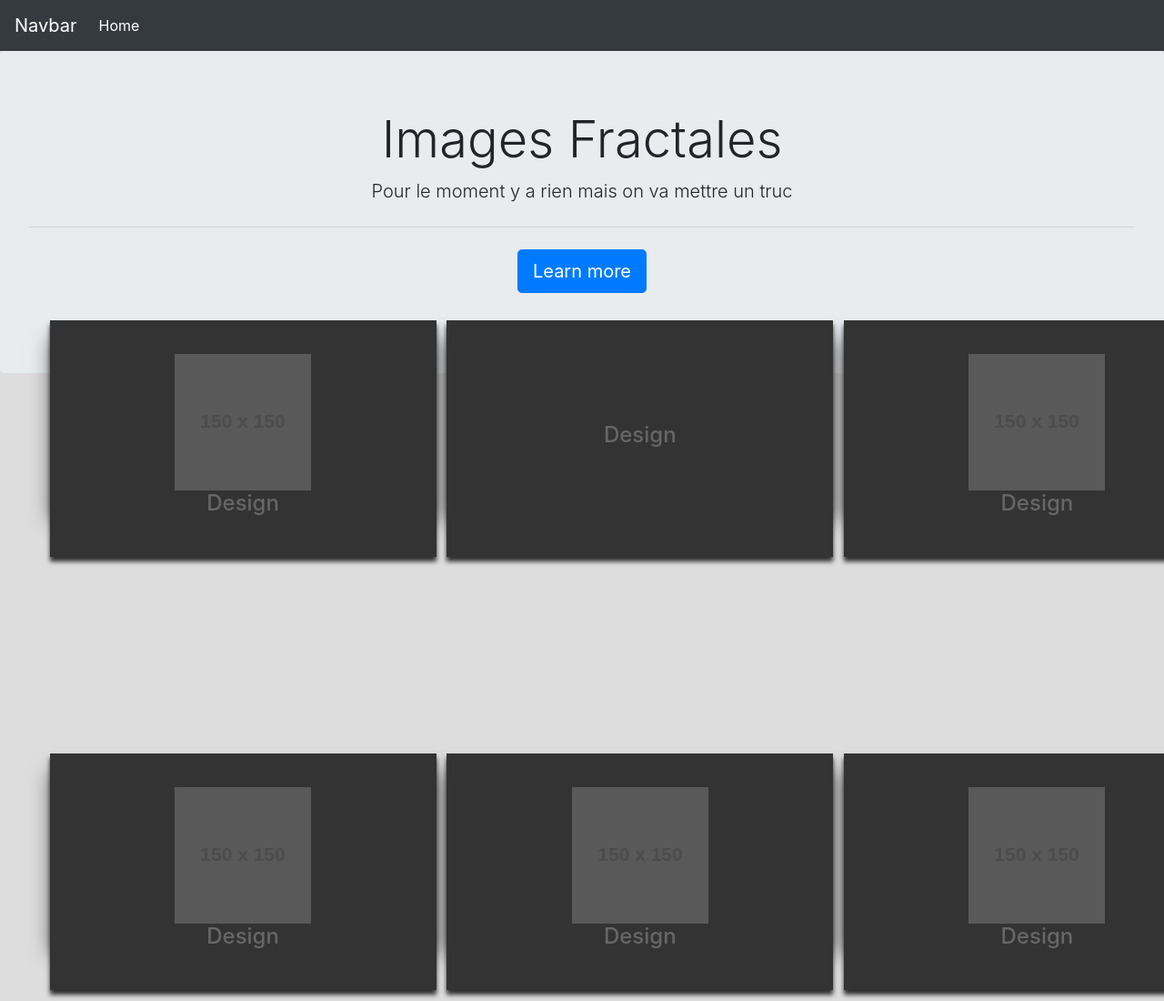
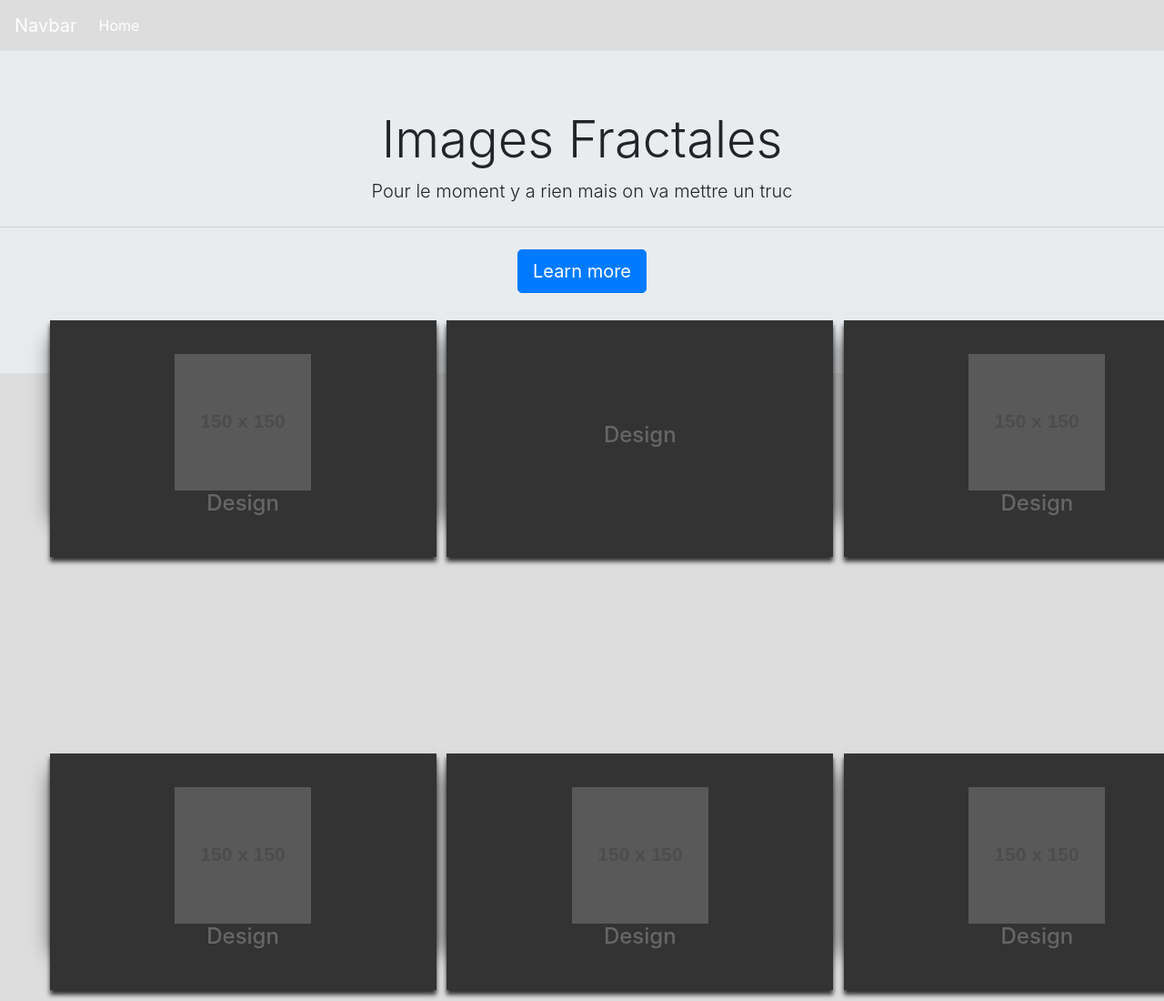
Before and after one commit to neicureuil/Images-Fractales, a plain HTML site: page templates/index.html in a window 1280 px wide. Shown: the top 1100 px of the page at 91% size. Drawn offline with nearby package versions, Linux system fonts and the light colour scheme; placeholder pictures from the web are drawn by us.

Commit message:
Add files via upload

```diff
--- a/templates/index.html
+++ b/templates/index.html
@@ -15,7 +15,7 @@
 
 		<div class="container-fluid">
 			<header>
-                <nav class="navbar navbar-dark navbar-expand-lg  bg-dark">
+                <nav class="navbar navbar-dark navbar-expand-lg">
 					<a class="navbar-brand" href="#">Navbar</a>
 					<button class="navbar-toggler" type="button" data-toggle="collapse" data-target="#navbarSupportedContent" aria-controls="navbarSupportedContent" aria-expanded="false" aria-label="Toggle navigation">
 						<span class="navbar-toggler-icon"></span>
@@ -30,7 +30,7 @@
 				</nav>
 			</header>
 
-			<div class="jumbotron text-center">
+			<div class="jumbotron jumbotron-fluid text-center">
 				<h1 class="display-4">Images Fractales</h1>
 				<p class="lead">Pour le moment y a rien mais on va mettre un truc</p>
 				<hr class="my-4">
```
